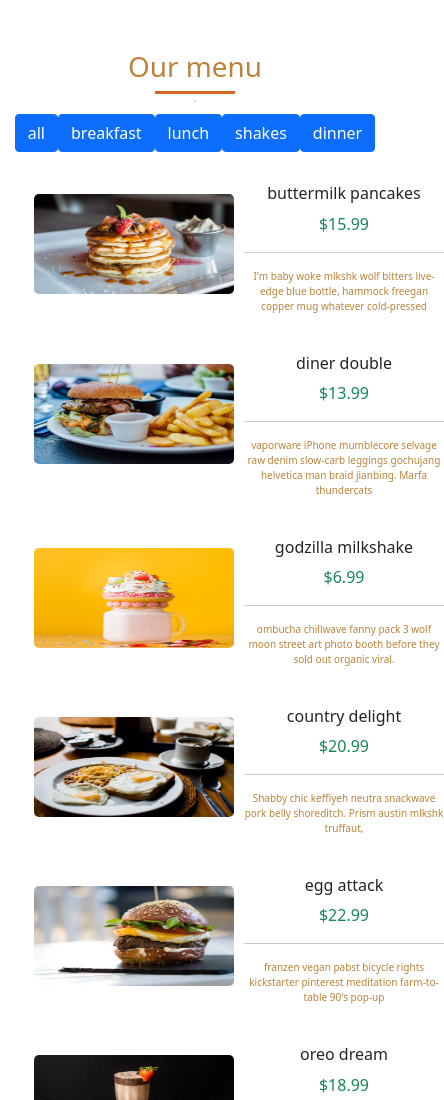
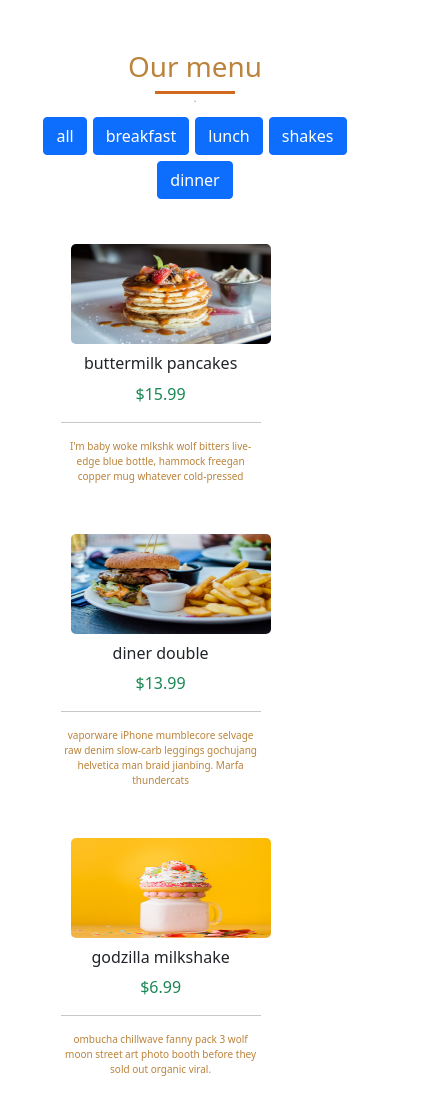
Before and after one commit to Collin-5/Javascript-practise, a plain HTML site: page menu/index.html in a window 390 px wide. Shown: the top 1100 px of the page, 444 px wide, since content can reach past the window. Drawn offline with nearby package versions, Linux system fonts and the light colour scheme.

Commit message:
menu changes

```diff
--- a/menu/style.css
+++ b/menu/style.css
@@ -6,12 +6,17 @@
     padding-top: 20px;
 
 }
+.btn{
+    margin: 3px;
+}
 
 .menuitems{
+    width: 80%;
+    margin: auto;
     padding-top: 20px;
-    display: grid;
-
-  justify-items: center
+    display: flex;
+    flex-wrap: wrap;
+    justify-items: center;
 
 }
 .item{
@@ -42,3 +47,8 @@ p, h1{
     margin: auto;
     height: 3px;
 }
+@media screen and (max-width: 560px){
+    .item{
+        display: block;
+    }
+}
```
